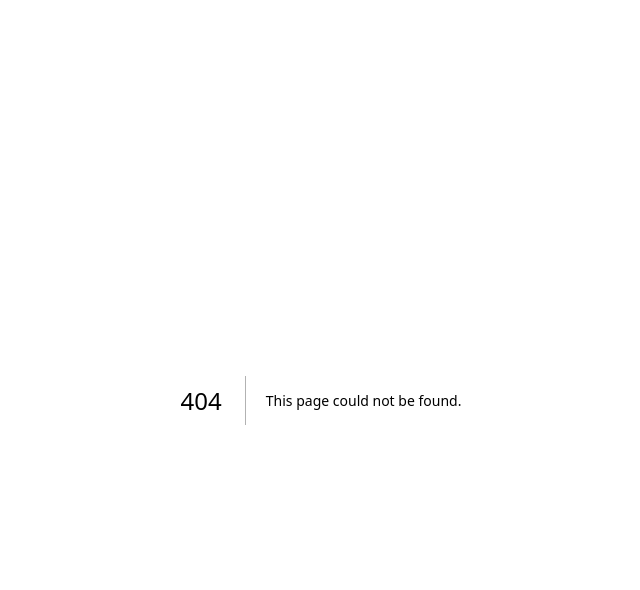
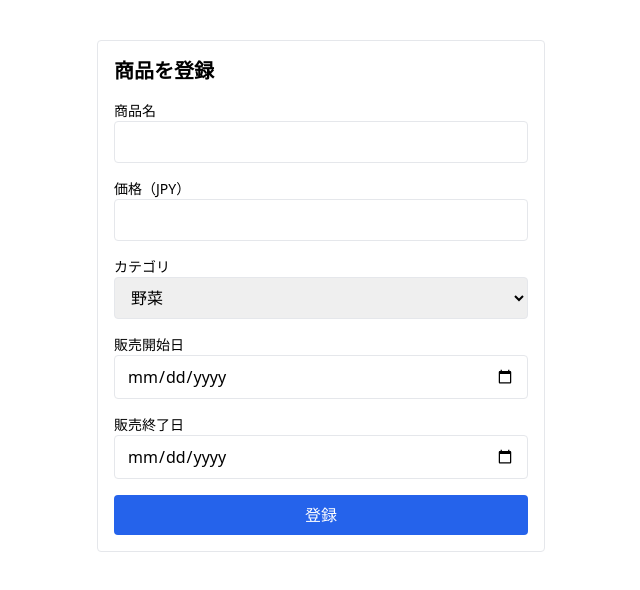
Before and after one commit to maiko-y77/jp2gl-app, a Next.js app: page /admin/new in a window 1280 px wide. Before the commit this address had no page. Shown: the top 590 px of the page, without its empty margins (319-959 px from the left). Built offline with nearby package versions, Linux system fonts and the light colour scheme; no server answers.

Commit message:
カテゴリフィルター機能の追加＋期間フィルター実装

```diff
--- a/package.json
+++ b/package.json
@@ -9,12 +9,14 @@
     "lint": "next lint"
   },
   "dependencies": {
+    "firebase": "^11.9.0",
     "next": "15.3.3",
     "react": "^19.0.0",
     "react-dom": "^19.0.0"
   },
   "devDependencies": {
     "@eslint/eslintrc": "^3",
+    "@tailwindcss/postcss": "^4.1.8",
     "@types/node": "^20",
     "@types/react": "^19",
     "@types/react-dom": "^19",
@@ -22,7 +24,7 @@
     "eslint": "^9",
     "eslint-config-next": "15.3.3",
     "postcss": "^8.5.4",
-    "tailwindcss": "^4.1.8",
+    "tailwindcss": "^3.4.17",
     "typescript": "^5"
   }
 }
--- /dev/null
+++ b/postcss.config.js
@@ -0,0 +1,6 @@
+module.exports = {
+  plugins: {
+    tailwindcss: {},
+    autoprefixer: {},
+  },
+}
--- /dev/null
+++ b/src/components/ProductCard.tsx
@@ -0,0 +1,26 @@
+// src/components/ProductCard.tsx
+
+type ProductCardProps = {
+  name: string;
+  priceJPY: number;
+  priceCAD: number;
+  category: string;
+};
+
+export default function ProductCard({
+  name,
+  priceJPY,
+  priceCAD,
+  category,
+}: ProductCardProps) {
+  return (
+    <div className="border p-4 rounded shadow-sm">
+      <h2 className="text-lg font-semibold">{name}</h2>
+      <p className="text-sm text-gray-600">カテゴリ: {category}</p>
+      <p className="text-sm mt-1 font-bold text-blue-600">
+        ¥{priceJPY.toLocaleString()} JPY
+      </p>
+      <p className="text-sm text-green-600">${priceCAD.toFixed(2)} CAD</p>
+    </div>
+  );
+}
--- /dev/null
+++ b/src/lib/currency.ts
@@ -0,0 +1,13 @@
+export async function fetchExchangeRateJPYtoCAD(): Promise<number> {
+  const apiKey = process.env.NEXT_PUBLIC_EXCHANGERATE_API_KEY
+  const url = `https://v6.exchangerate-api.com/v6/${apiKey}/latest/JPY`
+
+  try {
+    const res = await fetch(url)
+    const data = await res.json()
+    return data.conversion_rates?.CAD || 0
+  } catch (err) {
+    console.error("為替APIエラー:", err)
+    return 0
+  }
+}
--- /dev/null
+++ b/src/lib/firebase.ts
@@ -0,0 +1,17 @@
+// src/lib/firebase.ts
+import { initializeApp, getApps, getApp } from "firebase/app";
+import { getFirestore } from "firebase/firestore";
+
+const firebaseConfig = {
+  apiKey: process.env.NEXT_PUBLIC_FIREBASE_API_KEY!,
+  authDomain: process.env.NEXT_PUBLIC_FIREBASE_AUTH_DOMAIN!,
+  projectId: process.env.NEXT_PUBLIC_FIREBASE_PROJECT_ID!,
+  storageBucket: process.env.NEXT_PUBLIC_FIREBASE_STORAGE_BUCKET!,
+  messagingSenderId: process.env.NEXT_PUBLIC_FIREBASE_MESSAGING_SENDER_ID!,
+  appId: process.env.NEXT_PUBLIC_FIREBASE_APP_ID!,
+};
+
+const app = !getApps().length ? initializeApp(firebaseConfig) : getApp();
+const db = getFirestore(app);
+
+export { db };
--- /dev/null
+++ b/src/pages/admin/new.tsx
@@ -0,0 +1,101 @@
+// src/pages/admin/new.tsx
+import { useState } from "react";
+import { collection, addDoc, Timestamp } from "firebase/firestore";
+import { db } from "@/lib/firebase";
+import { useRouter } from "next/router";
+
+export default function NewProduct() {
+  const [name, setName] = useState("");
+  const [priceJPY, setPriceJPY] = useState("");
+  const [category, setCategory] = useState("野菜");
+  const router = useRouter();
+  const [availableFrom, setAvailableFrom] = useState("");
+  const [availableTo, setAvailableTo] = useState("");
+
+  const handleSubmit = async (e: React.FormEvent) => {
+    e.preventDefault();
+    try {
+      await addDoc(collection(db, "products"), {
+        name,
+        priceJPY: Number(priceJPY),
+        category,
+        availableFrom: Timestamp.fromDate(new Date(availableFrom)),
+        availableTo: Timestamp.fromDate(new Date(availableTo)),
+        createdAt: Timestamp.now(),
+      });
+      alert("登録完了！");
+      router.push("/"); // 一覧に戻す or /admin にも可
+    } catch (err) {
+      console.error("登録失敗", err);
+      alert("登録に失敗しました");
+    }
+  };
+
+  return (
+    <div className="max-w-md mx-auto mt-10 p-4 border rounded">
+      <h1 className="text-xl font-bold mb-4">商品を登録</h1>
+      <form onSubmit={handleSubmit} className="space-y-4">
+        <div>
+          <label className="block text-sm font-medium">商品名</label>
+          <input
+            type="text"
+            value={name}
+            onChange={(e) => setName(e.target.value)}
+            className="w-full border px-3 py-2 rounded"
+            required
+          />
+        </div>
+        <div>
+          <label className="block text-sm font-medium">価格（JPY）</label>
+          <input
+            type="number"
+            value={priceJPY}
+            onChange={(e) => setPriceJPY(e.target.value)}
+            className="w-full border px-3 py-2 rounded"
+            required
+          />
+        </div>
+        <div>
+          <label className="block text-sm font-medium">カテゴリ</label>
+          <select
+            value={category}
+            onChange={(e) => setCategory(e.target.value)}
+            className="w-full border px-3 py-2 rounded"
+          >
+            <option value="魚">魚</option>
+            <option value="肉">肉</option>
+            <option value="野菜">野菜</option>
+            <option value="フルーツ">フルーツ</option>
+            <option value="スイーツ">スイーツ</option>
+          </select>
+        </div>
+        <div>
+          <label className="block text-sm font-medium">販売開始日</label>
+          <input
+            type="date"
+            value={availableFrom}
+            onChange={(e) => setAvailableFrom(e.target.value)}
+            className="w-full border px-3 py-2 rounded"
+            required
+          />
+        </div>
+        <div>
+          <label className="block text-sm font-medium">販売終了日</label>
+          <input
+            type="date"
+            value={availableTo}
+            onChange={(e) => setAvailableTo(e.target.value)}
+            className="w-full border px-3 py-2 rounded"
+            required
+          />
+        </div>
+        <button
+          type="submit"
+          className="w-full bg-blue-600 text-white py-2 rounded hover:bg-blue-700"
+        >
+          登録
+        </button>
+      </form>
+    </div>
+  );
+}
--- a/src/pages/index.tsx
+++ b/src/pages/index.tsx
@@ -1,8 +1,95 @@
+import { useEffect, useState } from "react";
+import { collection, getDocs } from "firebase/firestore";
+import { db } from "@/lib/firebase";
+import ProductCard from "@/components/ProductCard";
+import { Product } from "@/types/product";
+import { fetchExchangeRateJPYtoCAD } from "@/lib/currency";
+
 export default function Home() {
+  const [exchangeRate, setExchangeRate] = useState<number>(0);
+  const categories = ["魚", "肉", "野菜", "フルーツ", "スイーツ"];
+  const [selectedCategories, setSelectedCategories] = useState<string[]>([]);
+  const [products, setProducts] = useState<Product[]>([]);
+  const visibleProducts =
+    selectedCategories.length === 0
+      ? products
+      : products.filter((product) =>
+          selectedCategories.includes(product.category)
+        );
+
+  useEffect(() => {
+    const fetchRate = async () => {
+      const rate = await fetchExchangeRateJPYtoCAD();
+      setExchangeRate(rate);
+    };
+    fetchRate();
+  }, []);
+
+  useEffect(() => {
+    const fetchData = async () => {
+      const querySnapshot = await getDocs(collection(db, "products"));
+      const now = new Date();
+
+      const data = querySnapshot.docs
+        .map((doc) => {
+          const d = doc.data();
+          return {
+            id: doc.id,
+            name: d.name,
+            priceJPY: d.priceJPY,
+            category: d.category,
+            availableFrom: d.availableFrom,
+            availableTo: d.availableTo,
+          } as Product;
+        })
+        .filter((product) => {
+          const from = product.availableFrom?.toDate?.() ?? new Date(0);
+          const to = product.availableTo?.toDate?.() ?? new Date(9999, 11, 31);
+          return from <= now && now <= to;
+        });
+
+      setProducts(data);
+    };
+    fetchData();
+  }, []);
+
   return (
-    <div className="p-8">
-      <h1 className="text-3xl font-bold text-red-500">Tailwind OK</h1>
-      <p className="mt-4 text-gray-600">これは Tailwind のテスト表示です。</p>
-    </div>
+    <main className="p-8">
+      <h1 className="text-2xl font-bold mb-6">商品一覧</h1>
+      <div className="mb-6">
+        <h2 className="text-md font-semibold mb-2">カテゴリで絞り込み</h2>
+        <div className="flex flex-wrap gap-4">
+          {categories.map((cat) => (
+            <label key={cat} className="flex items-center gap-2">
+              <input
+                type="checkbox"
+                value={cat}
+                checked={selectedCategories.includes(cat)}
+                onChange={(e) => {
+                  const value = e.target.value;
+                  setSelectedCategories((prev) =>
+                    prev.includes(value)
+                      ? prev.filter((c) => c !== value)
+                      : [...prev, value]
+                  );
+                }}
+              />
+              <span>{cat}</span>
+            </label>
+          ))}
+        </div>
+      </div>
+      <div className="grid grid-cols-1 md:grid-cols-2 lg:grid-cols-3 gap-4">
+        {visibleProducts.map((product) => (
+          <ProductCard
+            key={product.id}
+            name={product.name}
+            priceJPY={product.priceJPY}
+            category={product.category}
+            priceCAD={Math.round(product.priceJPY * exchangeRate)}
+          />
+        ))}
+      </div>
+    </main>
   );
 }
--- a/src/styles/globals.css
+++ b/src/styles/globals.css
@@ -1,42 +1,3 @@
-:root {
-  --background: #ffffff;
-  --foreground: #171717;
-}
-
-@media (prefers-color-scheme: dark) {
-  :root {
-    --background: #0a0a0a;
-    --foreground: #ededed;
-  }
-}
-
-html,
-body {
-  max-width: 100vw;
-  overflow-x: hidden;
-}
-
-body {
-  color: var(--foreground);
-  background: var(--background);
-  font-family: Arial, Helvetica, sans-serif;
-  -webkit-font-smoothing: antialiased;
-  -moz-osx-font-smoothing: grayscale;
-}
-
-* {
-  box-sizing: border-box;
-  padding: 0;
-  margin: 0;
-}
-
-a {
-  color: inherit;
-  text-decoration: none;
-}
-
-@media (prefers-color-scheme: dark) {
-  html {
-    color-scheme: dark;
-  }
-}
+@tailwind base;
+@tailwind components;
+@tailwind utilities;
--- /dev/null
+++ b/src/types/product.ts
@@ -0,0 +1,10 @@
+import type { Timestamp } from "firebase/firestore"
+
+export type Product = {
+  id: string
+  name: string
+  priceJPY: number
+  category: string
+  availableFrom: Timestamp
+  availableTo: Timestamp
+}
--- /dev/null
+++ b/tailwind.config.js
@@ -0,0 +1,7 @@
+module.exports = {
+  content: ["./src/**/*.{js,ts,jsx,tsx}"],
+  theme: {
+    extend: {},
+  },
+  plugins: [],
+}
```
Also changed, not shown: 1 other file (tests, documents, lock files or other folders).
